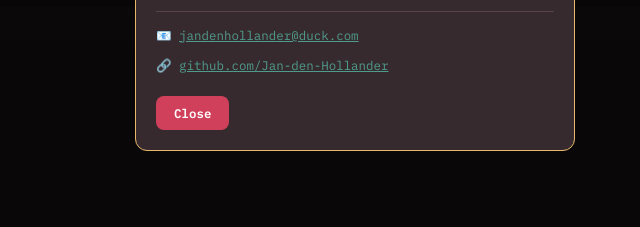
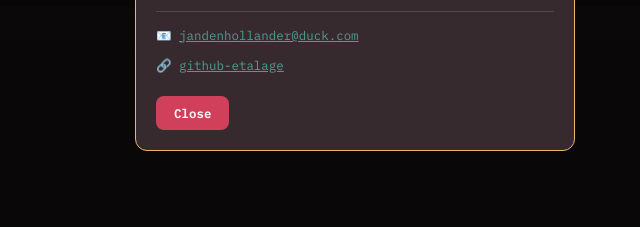
Before and after one commit to Jan-den-Hollander/cartolina-, a plain HTML site: page print.html in a window 1280 px wide. Both pictures are taken after a click on the element "ℹ️ Licence". Shown: the part 414-641 px from the top of the page, 285-925 px from the left. Drawn offline with nearby package versions, Linux system fonts and the light colour scheme; a script that the page names is missing.

Commit message:
Update GitHub link to new project URL

```diff
--- a/print.html
+++ b/print.html
@@ -188,7 +188,7 @@
     <p id="licText"></p>
     <hr>
     <p>&#128231; <a href="mailto:jandenhollander@duck.com">jandenhollander@duck.com</a></p>
-    <p>&#128279; <a href="https://github.com/Jan-den-Hollander" target="_blank" rel="noopener">github.com/Jan-den-Hollander</a></p>
+<p>&#128279; <a href="https://etalage-beta.vercel.app/" target="_blank" rel="noopener">github-etalage</a></p>
     <button type="button" id="licenseCloseBtn">Sluiten</button>
   </div>
 </div>
```
